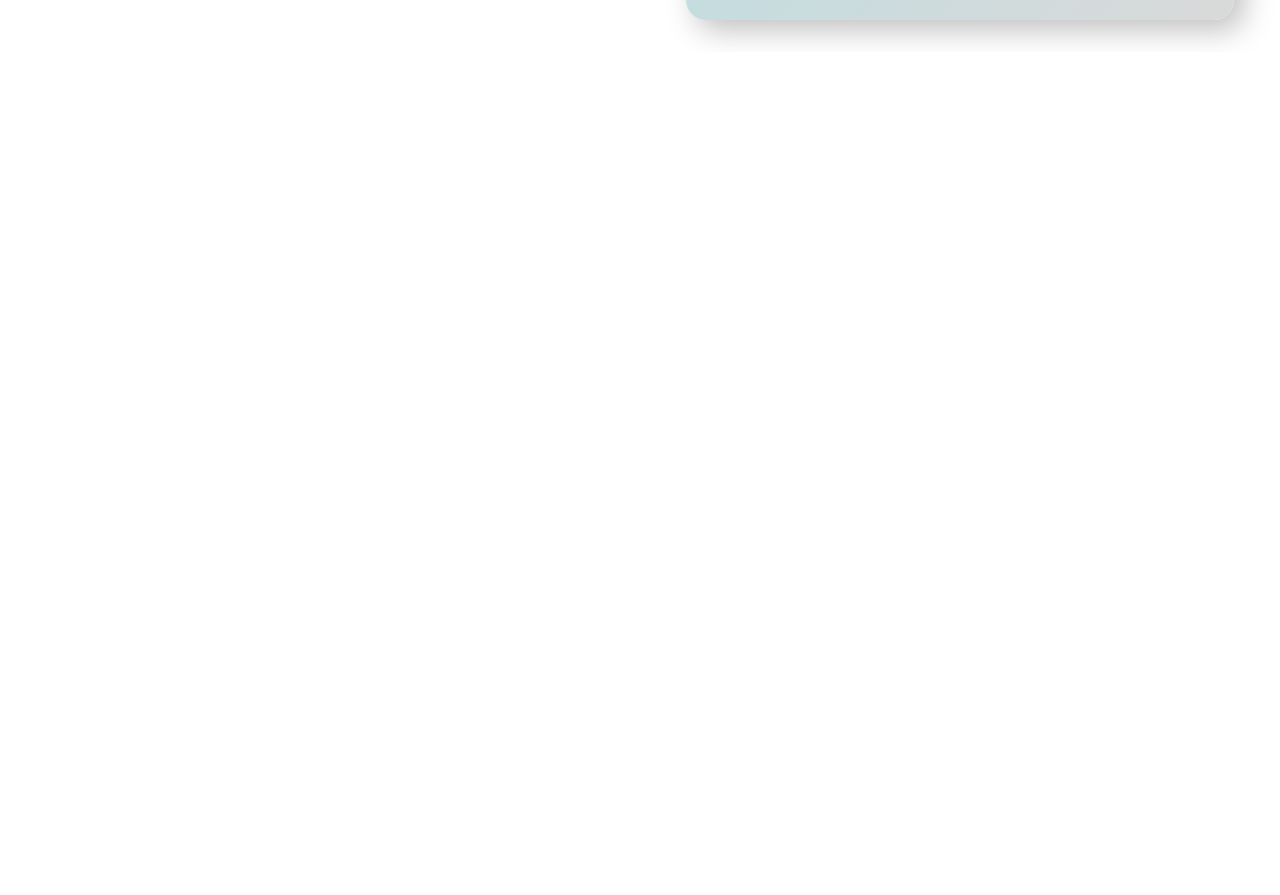
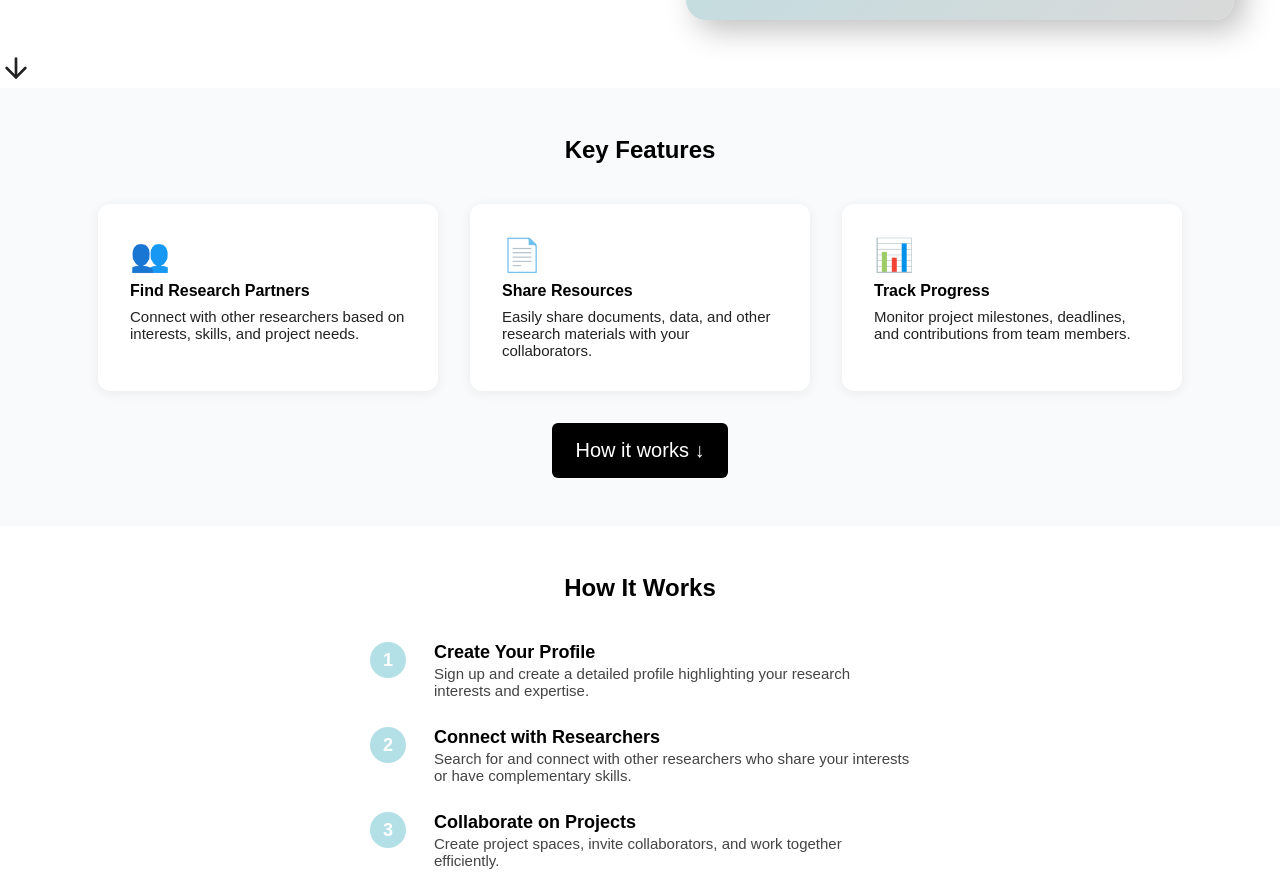
Before and after one commit to ilyKenta/ThinkSync, a Next.js app in the folder frontend/: page / in a window 1280 px wide. Shown: the part 634-1529 px from the top of the page. Before the commit the page ends 800 px from the top, so only its background shows below. Built offline with nearby package versions, Linux system fonts and the light colour scheme.

Commit message:
polished landing and other pages

```diff
--- /dev/null
+++ b/frontend/src/app/ScrollIndicator.tsx
@@ -0,0 +1,14 @@
+"use client";
+import React from "react";
+import styles from "./page.module.css";
+
+export default function ScrollIndicator() {
+  // We'll animate this with CSS for simplicity
+  return (
+    <div className={styles.scrollIndicatorWrapper}>
+      <span className={styles.scrollIndicator}>
+        <svg width="32" height="32" viewBox="0 0 24 24" fill="none" stroke="#222" strokeWidth="2" strokeLinecap="round" strokeLinejoin="round"><line x1="12" y1="5" x2="12" y2="19"></line><polyline points="19 12 12 19 5 12"></polyline></svg>
+      </span>
+    </div>
+  );
+}
--- a/frontend/src/app/page.module.css
+++ b/frontend/src/app/page.module.css
@@ -1,6 +1,8 @@
 /* app/page.module.css */
 
 .main {
+  scroll-behavior: smooth;
+
   font-family: sans-serif;
   padding: 0;
   margin: 0;
@@ -11,6 +13,13 @@
 }
 
 .header {
+  position: sticky;
+  top: 0;
+  z-index: 100;
+  background: #fff;
+  transition: box-shadow 0.2s;
+  box-shadow: 0 2px 8px rgba(0,0,0,0.03);
+
   display: flex;
   justify-content: space-between;
   align-items: center;
@@ -63,6 +72,8 @@
 }
 
 .hero {
+  min-height: 60vh;
+
   flex: 1;
   display: flex;
   flex-direction: row;
@@ -120,6 +131,8 @@
 }
 
 .glassCard {
+  animation: float 3s ease-in-out infinite alternate;
+
   width: 90%;
   aspect-ratio: 1/1;
   border-radius: 20px;
--- a/frontend/src/app/page.tsx
+++ b/frontend/src/app/page.tsx
@@ -2,16 +2,24 @@
 import styles from "./page.module.css";
 import { useRouter } from "next/navigation";
 import { useReducer, useRef } from "react";
+import ScrollIndicator from "./ScrollIndicator";
 
 export default function Home() {
   const router = useRouter();
 
+  // Section refs for smooth scrolling
+  const featuresRef = useRef<HTMLDivElement | null>(null);
+  const howItWorksRef = useRef<HTMLDivElement | null>(null);
+
   const handleRedirect = () => {
     router.push("/login");
   };
-  const scrollRef = useRef<HTMLDivElement | null>(null);
-  const scrollToSection = () => {
-    scrollRef.current?.scrollIntoView({ behavior: "smooth" });
+
+  const scrollToFeatures = () => {
+    featuresRef.current?.scrollIntoView({ behavior: "smooth" });
+  };
+  const scrollToHowItWorks = () => {
+    howItWorksRef.current?.scrollIntoView({ behavior: "smooth" });
   };
 
   return (
@@ -39,8 +47,8 @@ export default function Home() {
             A web platform designed to help university researchers find
             partners, share resources, and track project progress
           </p>
-          <button className={styles.cta} onClick={handleRedirect}>
-            Get started →
+          <button className={styles.cta} onClick={scrollToFeatures}>
+            Learn more ↓
           </button>
         </article>
         <figure className={styles.imageBlock}>
@@ -48,6 +56,101 @@ export default function Home() {
           <aside className={styles.glassCard}></aside>
         </figure>
       </section>
+      <ScrollIndicator />
+
+      {/* Key Features Section */}
+      <section ref={featuresRef} style={{ background: "#f8fafb", padding: "3rem 0" }}>
+        <h2 style={{ textAlign: "center", marginBottom: "2.5rem", fontWeight: 700 }}>
+          Key Features
+        </h2>
+        <div style={{
+          display: "flex",
+          flexWrap: "wrap",
+          justifyContent: "center",
+          gap: "2rem"
+        }}>
+          <div style={{ background: "#fff", borderRadius: 12, boxShadow: "0 2px 12px #0001", padding: "2rem", minWidth: 240, maxWidth: 340, flex: "1 1 260px" }}>
+            <div style={{ fontSize: 32, color: "#b2e0e6", marginBottom: 8 }}>👥</div>
+            <strong>Find Research Partners</strong>
+            <p style={{ marginTop: 8, color: "#222", fontSize: 15 }}>
+              Connect with other researchers based on interests, skills, and project needs.
+            </p>
+          </div>
+          <div style={{ background: "#fff", borderRadius: 12, boxShadow: "0 2px 12px #0001", padding: "2rem", minWidth: 240, maxWidth: 340, flex: "1 1 260px" }}>
+            <div style={{ fontSize: 32, color: "#b2e0e6", marginBottom: 8 }}>📄</div>
+            <strong>Share Resources</strong>
+            <p style={{ marginTop: 8, color: "#222", fontSize: 15 }}>
+              Easily share documents, data, and other research materials with your collaborators.
+            </p>
+          </div>
+          <div style={{ background: "#fff", borderRadius: 12, boxShadow: "0 2px 12px #0001", padding: "2rem", minWidth: 240, maxWidth: 340, flex: "1 1 260px" }}>
+            <div style={{ fontSize: 32, color: "#b2e0e6", marginBottom: 8 }}>📊</div>
+            <strong>Track Progress</strong>
+            <p style={{ marginTop: 8, color: "#222", fontSize: 15 }}>
+              Monitor project milestones, deadlines, and contributions from team members.
+            </p>
+          </div>
+        </div>
+        <div style={{ textAlign: "center", marginTop: "2rem" }}>
+          <button className={styles.cta} onClick={scrollToHowItWorks}>
+            How it works ↓
+          </button>
+        </div>
+      </section>
+
+      {/* How It Works Section */}
+      <section ref={howItWorksRef} style={{ padding: "3rem 0 2rem 0" }}>
+        <h2 style={{ textAlign: "center", marginBottom: "2.5rem", fontWeight: 700 }}>
+          How It Works
+        </h2>
+        <div style={{ maxWidth: 540, margin: "0 auto" }}>
+          {[
+            {
+              title: "Create Your Profile",
+              description: "Sign up and create a detailed profile highlighting your research interests and expertise."
+            },
+            {
+              title: "Connect with Researchers",
+              description: "Search for and connect with other researchers who share your interests or have complementary skills."
+            },
+            {
+              title: "Collaborate on Projects",
+              description: "Create project spaces, invite collaborators, and work together efficiently."
+            },
+            {
+              title: "Track and Share Progress",
+              description: "Monitor project milestones, share resources, and keep everyone updated on progress."
+            }
+          ].map((step, idx) => (
+            <div key={step.title} style={{ display: "flex", alignItems: "flex-start", gap: 20, marginBottom: 28 }}>
+              <span style={{
+                display: "inline-flex",
+                alignItems: "center",
+                justifyContent: "center",
+                width: 36,
+                height: 36,
+                borderRadius: 18,
+                background: "#b2e0e6",
+                color: "#fff",
+                fontWeight: 700,
+                fontSize: 18,
+                marginRight: 8
+              }}>{idx + 1}</span>
+              <div style={{ flex: 1 }}>
+                <strong style={{ fontSize: 18 }}>{step.title}</strong>
+                <div style={{ color: "#444", fontSize: 15, marginTop: 2 }}>
+                  {step.description}
+                </div>
+              </div>
+            </div>
+          ))}
+        </div>
+      </section>
+
+      {/* Footer */}
+      <footer style={{ background: "#10131a", color: "#b2e0e6", textAlign: "center", padding: "1.5rem 0 1rem 0", fontSize: 15 }}>
+        &copy; {new Date().getFullYear()} ThinkSync. All rights reserved.
+      </footer>
     </main>
   );
 }
```
Also changed, not shown: frontend/package.json (+8 -1 lines), frontend/src/app/admin-dashboard/page.tsx (+20 -39 lines), frontend/src/app/components/InviteCollaborators.css (+22 -0 lines), frontend/src/app/dashboard/page.tsx (+41 -1 lines), frontend/src/app/submitted-proposals/page.tsx (+32 -0 lines), 1 other file (tests, documents, lock files or other folders).
